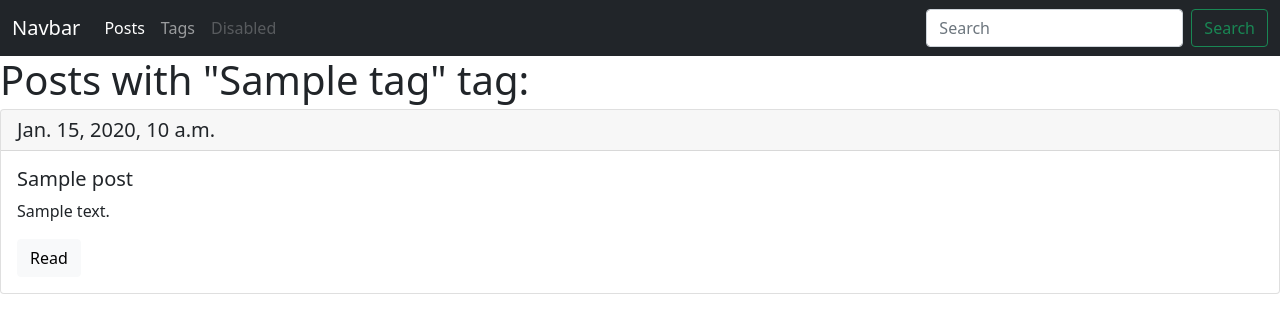
After one commit to Shisu-py/Ez-blog, a Django app: template blog/templates/blog/tag_detail.html in a window 1280 px wide. The commit adds this page. Shown: the top 333 px of the page. Run offline with Django 3.2, Linux system fonts and the light colour scheme; the template is opened without the code that fills it: values that come from a table or form of the project are taken from there, others are empty; tables that the repository leaves empty hold one stand-in row (values such as "Sample post").

Commit message:
chapter 3.1

```diff
--- a/blog/models.py
+++ b/blog/models.py
@@ -5,6 +5,7 @@ class Post(models.Model):
     title = models.CharField(max_length=150, db_index=True)
     slug = models.SlugField(max_length=150, unique=True)
     body = models.TextField(blank=True, db_index=True)
+    tags = models.ManyToManyField('Tag', blank=True, related_name='posts')
     date_pub = models.DateTimeField(auto_now_add=True)
 
     def get_absolute_url(self):
@@ -12,3 +13,12 @@ class Post(models.Model):
 
     def __str__(self):
         return '()'.format(self.title)
+
+
+class Tag(models.Model):
+    title = models.CharField(max_length=50)
+    slug = models.SlugField(max_length=50, unique= True)
+
+
+    def __str__(self):
+        return '()'.format(self.title)
--- /dev/null
+++ b/blog/templates/blog/includes/post_card_template.html
@@ -0,0 +1,8 @@
+<div class="card margin-botom: 4px">
+    <h5 class="card-header">{{ post.date_pub }}</h5>
+    <div class="card-body">
+      <h5 class="card-title">{{ post.title }}</h5>
+      <p class="card-text">{{ post.body|truncatewords:15 }}</p>
+      <a href="{{ post.get_absolute_url }}" class="btn btn-light">Read</a>
+    </div>
+  </div>
--- /dev/null
+++ b/blog/templates/blog/tag_detail.html
@@ -0,0 +1,15 @@
+{% extends 'blog/base_blog.html' %}
+
+{% block title %}
+    {{ tag.title }} - {{ block.super }}
+{% endblock %}
+
+
+
+{% block content %}
+    <h1 style ="margin-bottom: 5px;">Posts with "{{tag.title }}" tag:</h1>
+
+    {% for post in tag.posts.all %}
+        {%include 'blog/includes/post_card_template.html'%}
+    {%endfor%}
+{% endblock %}
--- a/blog/urls.py
+++ b/blog/urls.py
@@ -4,5 +4,7 @@ from .views import *
 
 urlpatterns = [
     path('', posts_list, name='posts_list_url'),
-    path('post/<str:slug>/', post_detail, name = 'post_detail_url')
+    path('post/<str:slug>/', post_detail, name = 'post_detail_url'),
+    path('tags/', tags_list, name = 'tags_list_url'),
+    path('tags/<str:slug>', tag_detail, name='tag_detail_url'),
 ]
--- a/templates/base.html
+++ b/templates/base.html
@@ -20,10 +20,10 @@
     <div class="collapse navbar-collapse" id="navbarSupportedContent">
       <ul class="navbar-nav me-auto mb-2 mb-lg-0">
         <li class="nav-item">
-          <a class="nav-link active" aria-current="page" href="{% url 'posts_list_url' %}">Blog</a>
+          <a class="nav-link active" aria-current="page" href="{% url 'posts_list_url' %}">Posts</a>
         </li>
         <li class="nav-item">
-          <a class="nav-link" href="#">Link</a>
+          <a class="nav-link" href="{% url 'tags_list_url'%}">Tags</a>
         </li>
         <li class="nav-item">
           <a class="nav-link disabled" href="#" tabindex="-1" aria-disabled="true">Disabled</a>
```
Also changed, not shown: blog/templates/blog/tags_list.html (added, +17 -0 lines), blog/views.py (+9 -1 lines), blog/migrations/0002_auto_20210708_1123.py (added), db.sqlite3.
